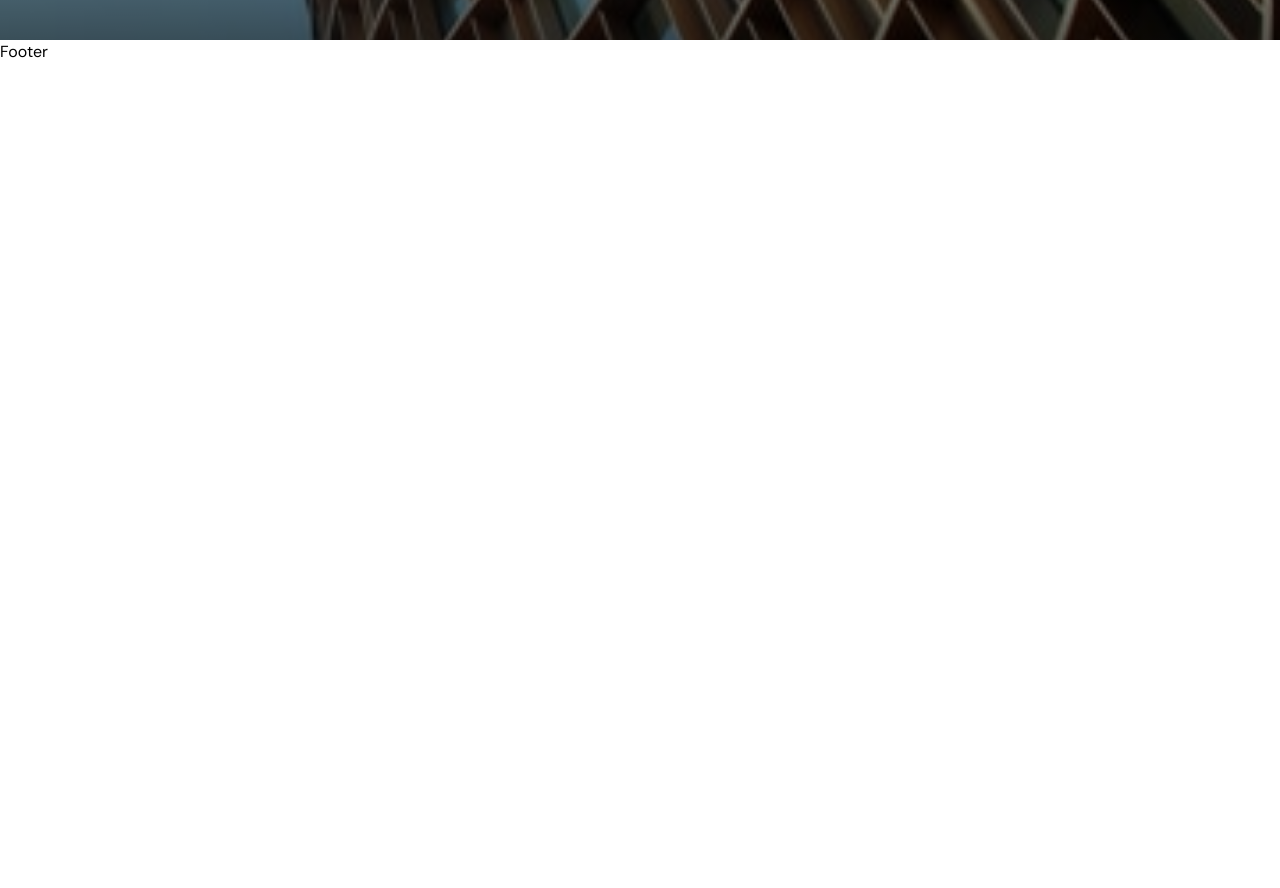
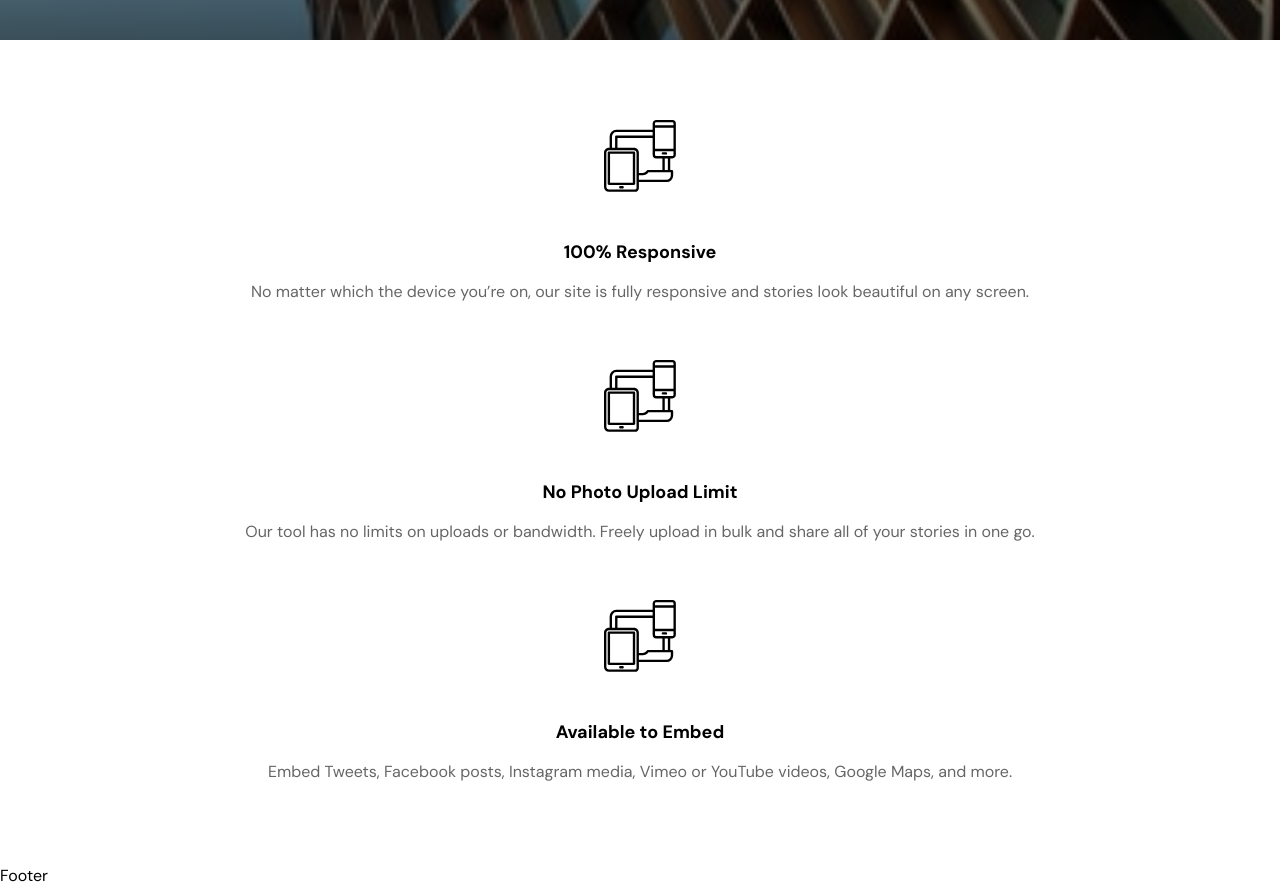
Before and after one commit to David-Henery4/photosnap, a Next.js app: page / in a window 1280 px wide. Shown: the part 3220-4108 px from the top of the page. Before the commit the page ends 3284 px from the top, so only its background shows below. Built offline with nearby package versions, Linux system fonts and the light colour scheme.

Commit message:
added-features-home-mob

```diff
--- /dev/null
+++ b/public/assets/features/desktop/index.ts
@@ -0,0 +1,15 @@
+import ResponsiveIcon from "./responsive.svg"
+import NoLimitIcon from "./responsive.svg"
+import BoostExposureIcon from "./responsive.svg"
+import DragAndDropIcon from "./responsive.svg"
+import EmbedIcon from "./responsive.svg"
+import CustomDomainIcon from "./responsive.svg"
+
+export {
+  BoostExposureIcon,
+  DragAndDropIcon,
+  EmbedIcon,
+  NoLimitIcon,
+  ResponsiveIcon,
+  CustomDomainIcon
+}
--- a/src/app/page.tsx
+++ b/src/app/page.tsx
@@ -3,6 +3,7 @@ import {
   StoriesSection,
   DesignSection,
   GallerySection,
+  FeaturesSection
 } from "@/sections/home";
 
 export default function Home() {
@@ -13,6 +14,7 @@ export default function Home() {
         <StoriesSection />
         <DesignSection />
         <GallerySection />
+        <FeaturesSection/>
       </main>
     </>
   );
--- /dev/null
+++ b/src/components/reusable/FeaturesGrid.tsx
@@ -0,0 +1,9 @@
+import { PropsWithChildren } from "react"
+
+const FeaturesGrid = ({children}:PropsWithChildren) => {
+  return (
+    <div className="flex flex-col justify-center items-center gap-14">{children}</div>
+  )
+}
+
+export default FeaturesGrid
--- a/src/components/reusable/SettingsGrid.tsx
+++ /dev/null
@@ -1,9 +0,0 @@
-import { PropsWithChildren } from "react"
-
-const SettingsGrid = ({children}:PropsWithChildren) => {
-  return (
-    <section>{children}</section>
-  )
-}
-
-export default SettingsGrid
--- /dev/null
+++ b/src/components/reusable/cards/FeaturesCard.tsx
@@ -0,0 +1,16 @@
+import FeaturesCardTypes from "@/types/featuresCardTypes";
+import { ThirdHeading, BaseText } from "../text";
+
+const FeaturesCard = (feature: FeaturesCardTypes) => {
+  return (
+    <div className="flex flex-col justify-center items-center gap-12">
+      <feature.icon />
+      <div className="text-center">
+        <ThirdHeading theme="light">{feature?.title}</ThirdHeading>
+        <BaseText className="mt-4" theme="light">{feature?.desc}</BaseText>
+      </div>
+    </div>
+  );
+};
+
+export default FeaturesCard;
--- a/src/components/reusable/cards/SettingCard.tsx
+++ /dev/null
@@ -1,9 +0,0 @@
-
-
-const SettingCard = () => {
-  return (
-    <div>SettingCard</div>
-  )
-}
-
-export default SettingCard
--- a/src/components/reusable/cards/index.tsx
+++ b/src/components/reusable/cards/index.tsx
@@ -1,4 +1,4 @@
-import SettingCard from "./SettingCard";
+import FeaturesCard from "./FeaturesCard";
 import GalleryCard from "./GalleryCard";
 
-export {SettingCard, GalleryCard}
+export { GalleryCard, FeaturesCard}
--- a/src/components/reusable/index.tsx
+++ b/src/components/reusable/index.tsx
@@ -1,12 +1,12 @@
 import Header2cols from "./Header2cols";
-import SettingsGrid from "./SettingsGrid";
 import GalleryGrid from "./GalleryGrid";
 import CallToAction from "./CallToAction";
+import FeaturesGrid from "./FeaturesGrid";
 
 
 export {
   Header2cols,
-  SettingsGrid,
   GalleryGrid,
   CallToAction,
+  FeaturesGrid,
 }
--- /dev/null
+++ b/src/localData/featuresData.ts
@@ -0,0 +1,49 @@
+import {
+  ResponsiveIcon,
+  BoostExposureIcon,
+  CustomDomainIcon,
+  DragAndDropIcon,
+  EmbedIcon,
+  NoLimitIcon,
+} from "../../public/assets/features/desktop";
+
+const featuresData = [
+  {
+    id: 1,
+    title: "100% Responsive",
+    desc: "No matter which the device you’re on, our site is fully responsive and stories look beautiful on any screen.",
+    icon: ResponsiveIcon,
+  },
+  {
+    id: 2,
+    title: "No Photo Upload Limit",
+    desc: "Our tool has no limits on uploads or bandwidth. Freely upload in bulk and share all of your stories in one go.",
+    icon: NoLimitIcon,
+  },
+  {
+    id: 3,
+    title: "Available to Embed",
+    desc: "Embed Tweets, Facebook posts, Instagram media, Vimeo or YouTube videos, Google Maps, and more. ",
+    icon: EmbedIcon,
+  },
+  {
+    id: 4,
+    title: "Custom Domain",
+    desc: "With Photosnap subscriptions you can host your stories on your own domain. You can also remove our branding!",
+    icon: CustomDomainIcon,
+  },
+  {
+    id: 5,
+    title: "Boost Your Exposure",
+    desc: "Users that viewed your story or gallery can easily get notifed of new and featured stories with our built in mailing list.",
+    icon: BoostExposureIcon,
+  },
+  {
+    id: 6,
+    title: "Drag & Drop Image",
+    desc: "Easily drag and drop your image and get beautiful shots everytime. No over the top tooling to add friction to creating stories.",
+    icon: DragAndDropIcon,
+  },
+];
+
+export default featuresData;
--- /dev/null
+++ b/src/sections/home/FeaturesSection.tsx
@@ -0,0 +1,27 @@
+import { FeaturesGrid } from "@/components/reusable";
+import { FeaturesCard } from "@/components/reusable/cards";
+import featuresData from "@/localData/featuresData";
+import FeaturesCardTypes from "@/types/featuresCardTypes";
+
+const FeaturesSection = () => {
+  const featuresArrayData: FeaturesCardTypes[] = featuresData.slice(0, 3);
+  return (
+    <section className="px-6 py-20">
+      <FeaturesGrid>
+        {featuresArrayData.map((feature) => {
+          return (
+            <FeaturesCard
+              key={feature?.id}
+              icon={feature.icon}
+              desc={feature.desc}
+              title={feature.title}
+              id={feature.id}
+            />
+          );
+        })}
+      </FeaturesGrid>
+    </section>
+  );
+};
+
+export default FeaturesSection;
--- a/src/sections/home/index.ts
+++ b/src/sections/home/index.ts
@@ -2,10 +2,12 @@ import MainHeader from "./MainHeader";
 import StoriesSection from "./StoriesSection";
 import DesignSection from "./DesignSection";
 import GallerySection from "./GallerySection";
+import FeaturesSection from "./FeaturesSection";
 
 export {
   MainHeader,
   StoriesSection,
   DesignSection,
-  GallerySection
+  GallerySection,
+  FeaturesSection
 }
--- /dev/null
+++ b/src/types/featuresCardTypes.ts
@@ -0,0 +1,9 @@
+
+interface FeaturesCardTypes {
+  id: number;
+  title: string;
+  desc: string;
+  icon: any;
+}
+
+export default FeaturesCardTypes
```
